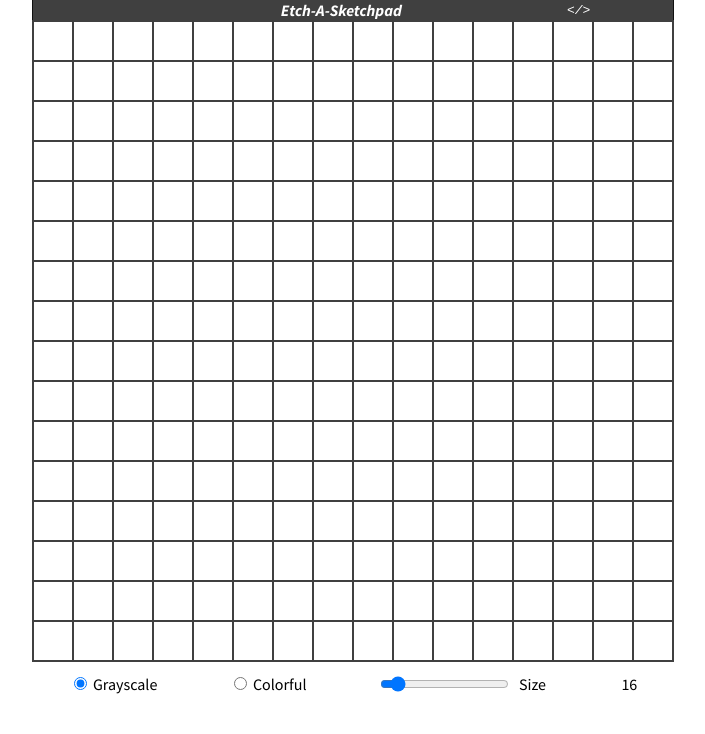
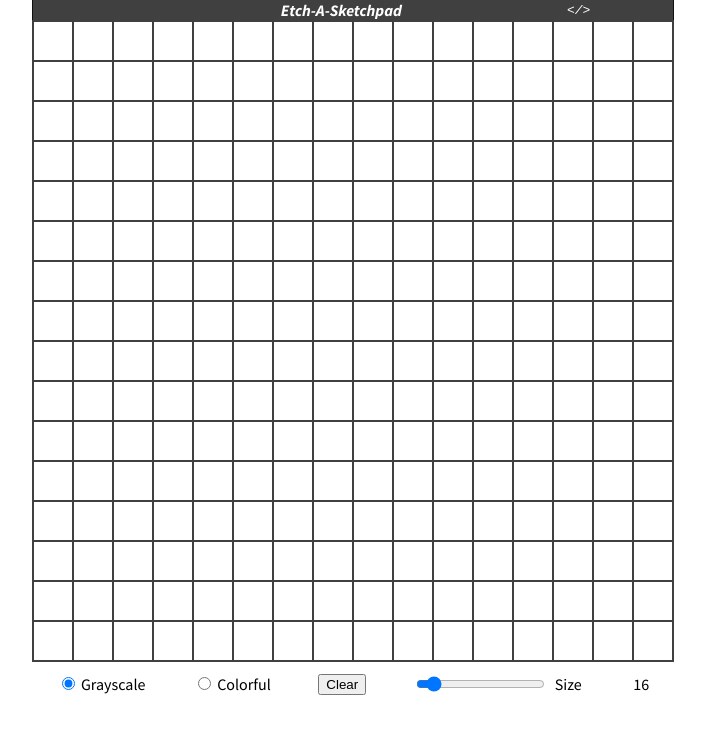
Before and after one commit to brammitch/Etch-A-Sketchpad, a plain HTML site: page index.html in a window 1280 px wide. Shown: the whole page, without its empty margins (287-992 px from the left). Drawn offline with Linux system fonts and the light colour scheme.

Commit message:
add clear button

```diff
--- a/index.html
+++ b/index.html
@@ -34,6 +34,9 @@
         <input type="radio" id="colorful" name="contact" value="colorful" />
         <label for="colorful">Colorful</label>
       </span>
+      <span>
+        <button id="clear">Clear</button>
+      </span>
       <span class="size-control">
         <input
           id="size-selector"
--- a/script.js
+++ b/script.js
@@ -36,6 +36,12 @@ sizeSelectorElement.addEventListener("change", (e) => {
 
 // Generate new grid when window is resized
 window.addEventListener("resize", () => {
+  generateGrid();
+});
+
+// Clear button
+const clearButton = document.getElementById("clear");
+clearButton.addEventListener("click", () => {
   generateGrid();
 });
 
```
